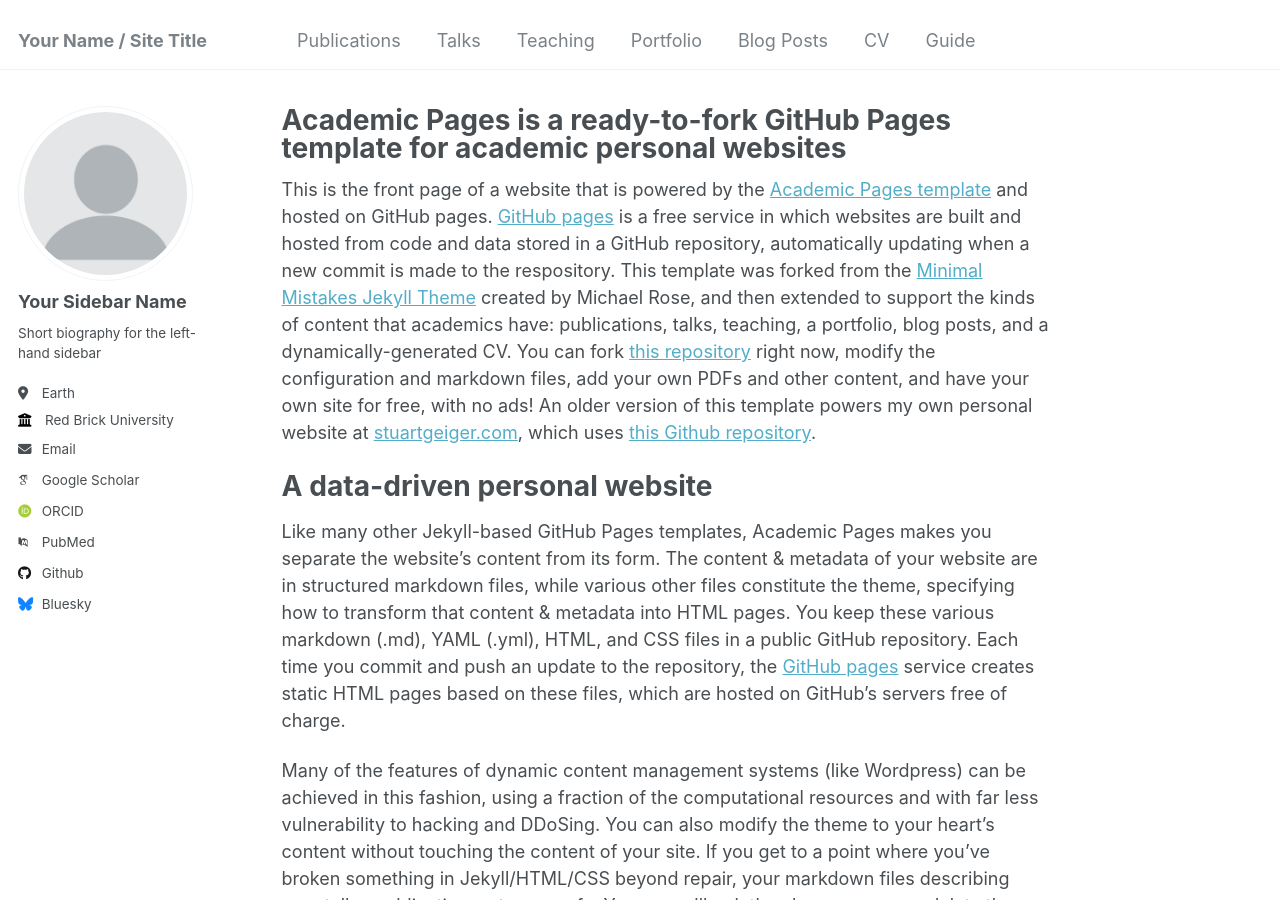
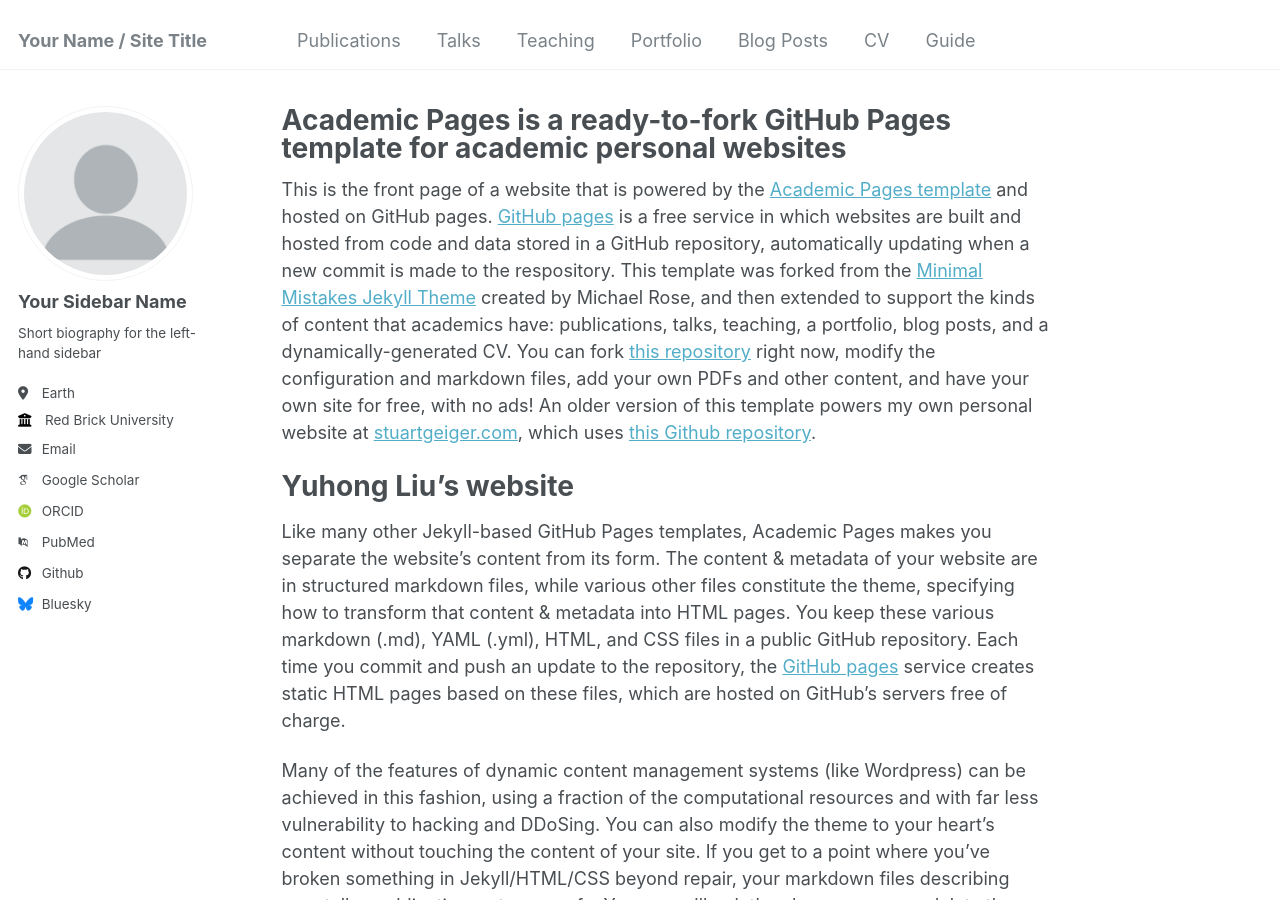
Before and after one commit to Yuhong-Liu01/Yuhong-Liu.github.io, a Jekyll site: the page built from _pages/about.md, in a window 1280 px wide and 900 px high. Built offline with Jekyll 4.4.1, drawn with Linux system fonts in a browser that asks for light colours; some web fonts are replaced.

Commit message:
Update about.md

```diff
--- a/_pages/about.md
+++ b/_pages/about.md
@@ -9,7 +9,7 @@ redirect_from:
 
 This is the front page of a website that is powered by the [Academic Pages template](https://github.com/academicpages/academicpages.github.io) and hosted on GitHub pages. [GitHub pages](https://pages.github.com) is a free service in which websites are built and hosted from code and data stored in a GitHub repository, automatically updating when a new commit is made to the respository. This template was forked from the [Minimal Mistakes Jekyll Theme](https://mmistakes.github.io/minimal-mistakes/) created by Michael Rose, and then extended to support the kinds of content that academics have: publications, talks, teaching, a portfolio, blog posts, and a dynamically-generated CV. You can fork [this repository](https://github.com/academicpages/academicpages.github.io) right now, modify the configuration and markdown files, add your own PDFs and other content, and have your own site for free, with no ads! An older version of this template powers my own personal website at [stuartgeiger.com](http://stuartgeiger.com), which uses [this Github repository](https://github.com/staeiou/staeiou.github.io).
 
-A data-driven personal website
+Yuhong Liu's website
 ======
 Like many other Jekyll-based GitHub Pages templates, Academic Pages makes you separate the website's content from its form. The content & metadata of your website are in structured markdown files, while various other files constitute the theme, specifying how to transform that content & metadata into HTML pages. You keep these various markdown (.md), YAML (.yml), HTML, and CSS files in a public GitHub repository. Each time you commit and push an update to the repository, the [GitHub pages](https://pages.github.com/) service creates static HTML pages based on these files, which are hosted on GitHub's servers free of charge.
 
```
